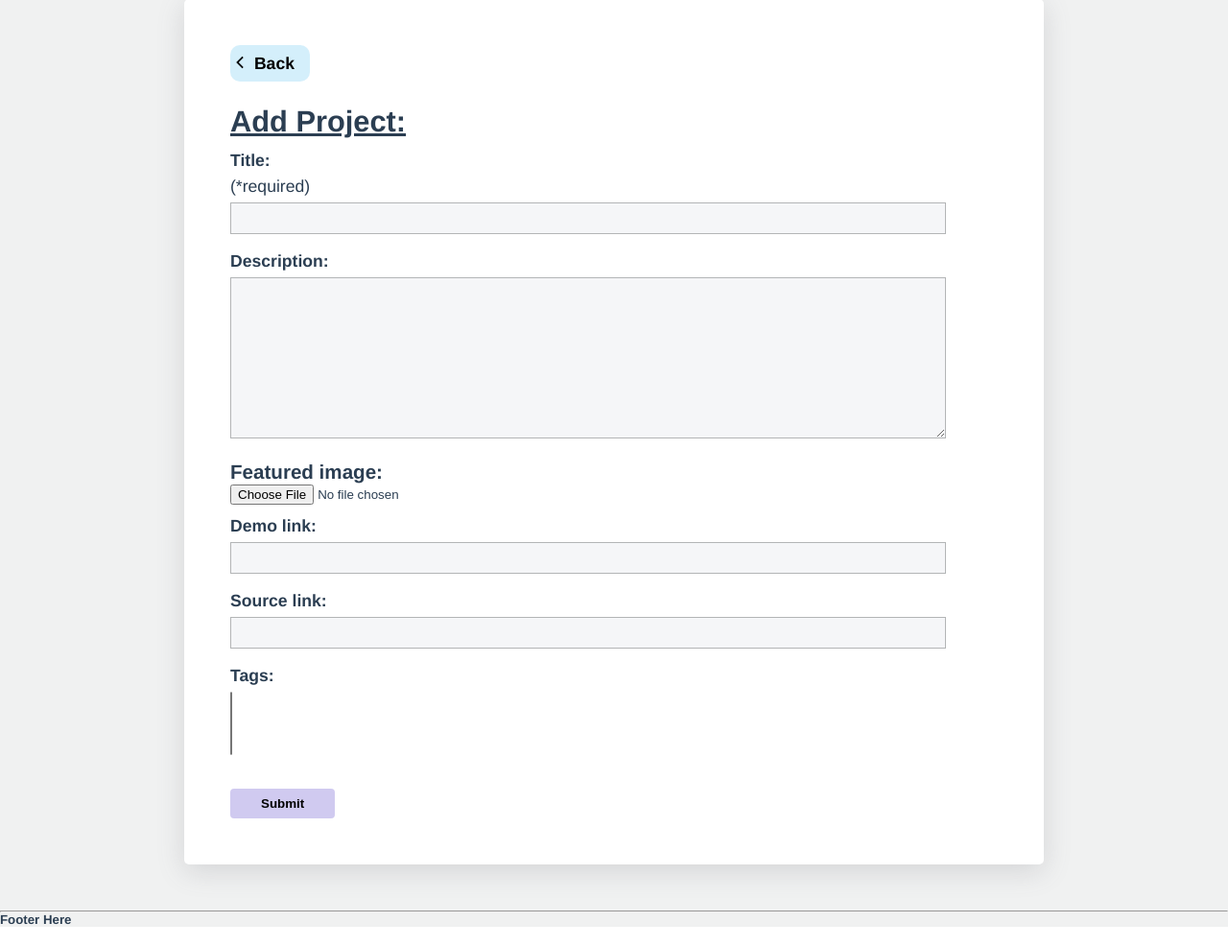
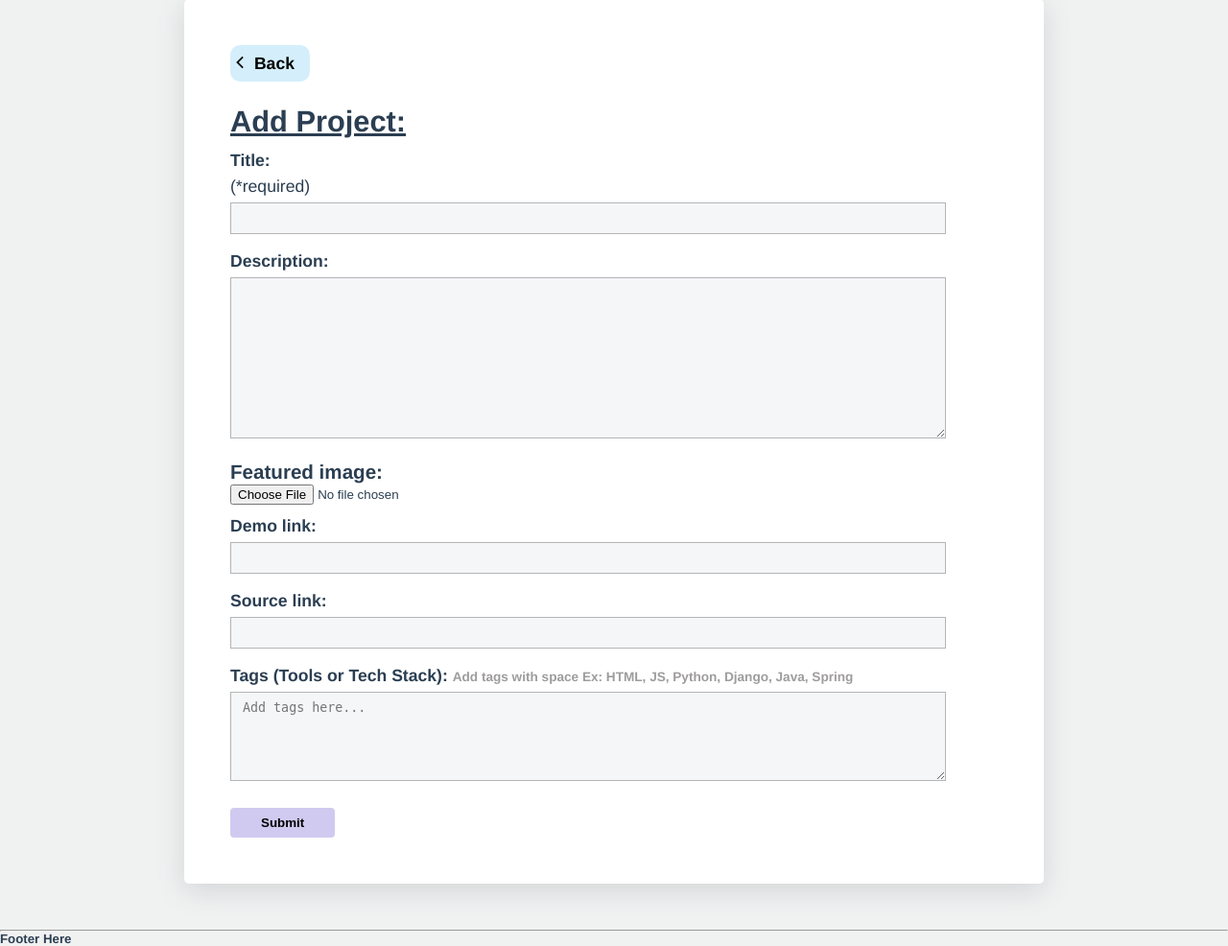
Before and after one commit to BhuvanThota/Devs-Repo, a Django app: page /projects/create_project/ in a window 1280 px wide. Shown: the part 128-1114 px from the top of the page at 96% size. Run offline with Django 5.2, Linux system fonts and the light colour scheme; the visitor is signed in with stand-in values (Sample User, id 1); data that the repository does not hold is empty.

Commit message:
Tags_updated

```diff
--- a/projects/forms.py
+++ b/projects/forms.py
@@ -6,7 +6,7 @@
 class ProjectForm(ModelForm):
     class Meta():
         model = Project
-        fields = ['title', 'description', 'featured_image' , 'demo_link', 'source_link', 'tags' ]
+        fields = ['title', 'description', 'featured_image' , 'demo_link', 'source_link' ]
         # widgets = {
         #     'tags': forms.CheckboxSelectMultiple(),  # Use checkboxes for multiple selections
         # }
--- a/projects/templates/projects/project_form.html
+++ b/projects/templates/projects/project_form.html
@@ -35,7 +35,15 @@
                 </div>
             {% endif %}
 
-        {% endfor %}
+            {% endfor %}
+            <div class="field_wrapper">
+                <label for="projectTags">
+                    Tags (Tools or Tech Stack):
+                    <span class="tag_subtitle">Add tags with space Ex: HTML, JS, Python, Django, Java, Spring</span>
+                </label>
+                <textarea name="projectTags" id="projectTags" class="add_tags" rows="5" placeholder="Add tags here... ">{% for tag in tags %}{{tag.name}}, {% endfor %}</textarea>
+            </div>
+
         <input type="submit" class="project_form_submit add_effect "/>
     </section>
 
--- a/projects/views.py
+++ b/projects/views.py
@@ -85,12 +85,18 @@ def create_project(request):
             project = project_form.save(commit=False)
             project.owner = profile
             project.save()
+
+            projectTags = request.POST['projectTags'].replace(',', ' ').split()
+            # print('Project Tags:', projectTags)
+            # Adding the tags
+            for tag in projectTags:
+                tag, created = Tag.objects.get_or_create(name=tag)
+                project.tags.add(tag)
             messages.success(request, 'Project was added successfully!')
             return redirect('account')
 
-    tags = Tag.objects.all().order_by('name')
     page = 'Add Project'
-    context = {'project_form': project_form, 'page': page, 'tags': tags}
+    context = {'project_form': project_form, 'page': page}
     return render(request, 'projects/project_form.html', context)
 
 
@@ -99,17 +105,31 @@ def update_project(request, id):
     profile = request.user.profile
     project = profile.project_set.get(id=id)
     project_form = ProjectForm(instance= project)
+    tags = project.tags.all()
+    # print('Existing Tags', tags)
 
     if request.method == 'POST':
+        projectTags = request.POST['projectTags'].replace(',', ' ').split()
+        # print('Project Tags:', projectTags)
+
         project_form = ProjectForm(request.POST, request.FILES, instance=project)
         if project_form.is_valid():
+            # Removing the existing tags
+            for tag in tags:
+                project.tags.remove(tag)
             project_form.save()
+
+            # Adding the updated tags
+            for tag in projectTags:
+                tag, created = Tag.objects.get_or_create(name=tag)
+                project.tags.add(tag)
+
             messages.success(request, 'Project was updated successfully!')
             return redirect('account')
 
 
     page = 'Edit Project'
-    context = {'project_form': project_form, 'page': page}
+    context = {'project_form': project_form, 'page': page, 'tags': tags}
     return render(request, 'projects/project_form.html', context)
 
 
--- a/static/styles/projects_styles.css
+++ b/static/styles/projects_styles.css
@@ -616,6 +616,19 @@ nav {
     font-weight: bold;
 }
 
+.add_tags{
+    width: 90%;
+    padding: 0.5rem 0.75rem;
+    background-color: rgba(243, 245, 247, 0.839);
+    border: none;
+    border: 0.5px solid rgb(179, 181, 182);
+    columns: 10;
+}
+
+.tag_subtitle{
+    font-size: 0.85rem;
+    color: rgb(158, 156, 156);
+}
 
 
 
```
